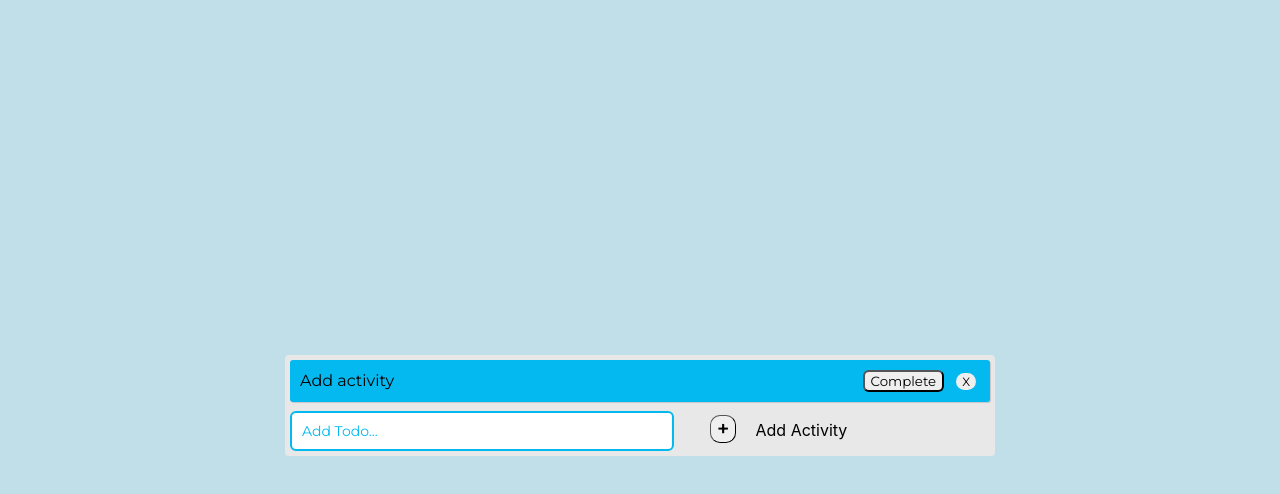
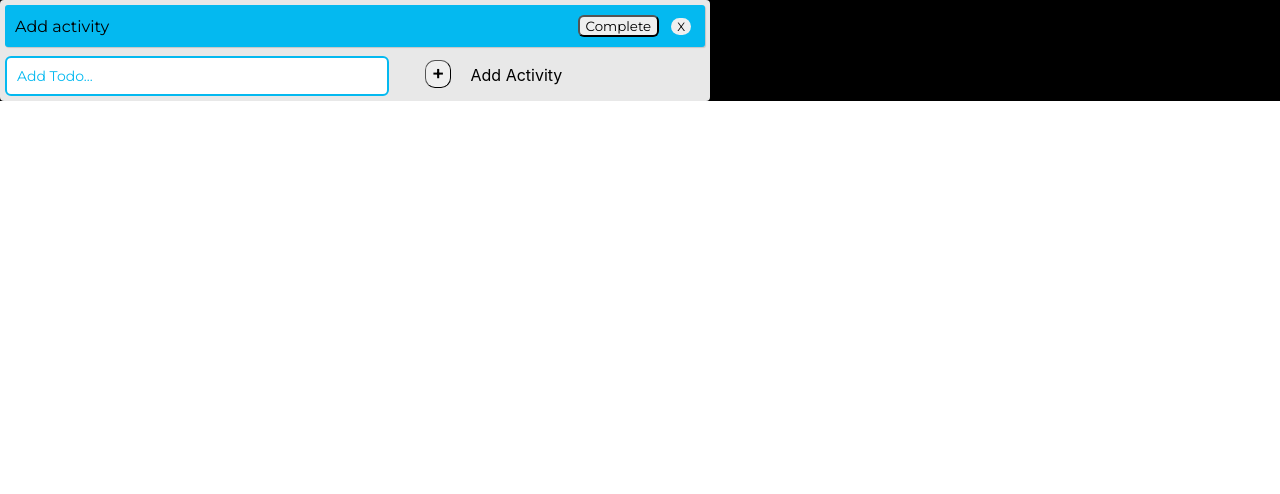
Before and after one commit to dariok87/react-hooks-practice, a React (Create React App) app: page / in a window 1280 px wide. Shown: the top 494 px of the page. Built offline with nearby package versions, Linux system fonts and the light colour scheme.

Commit message:
Create state

```diff
--- a/src/App.js
+++ b/src/App.js
@@ -10,6 +10,8 @@ function App() {
       isCompleted: false,
     },
   ]);
+
+  const [darkMode, setDarkMode] = React.useState(false);
 
   const addTodo = (text) => {
     const newTodos = [...todos, { text }];
@@ -29,7 +31,7 @@ function App() {
   };
 
   return (
-    <div className="app">
+    <div className={darkMode ? "app" : "dark-mode"}>
       <div className="todo-list">
         {todos.map((todo, index) => (
           <Todo
```
